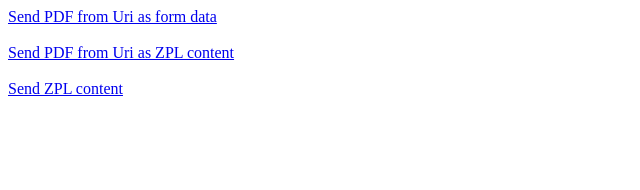
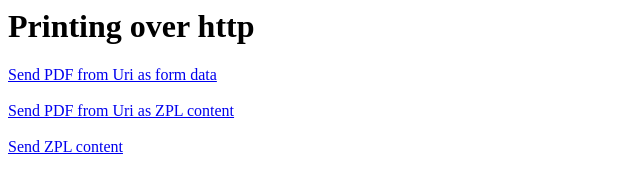
Before and after one commit to devp619/zebra-http-printing, a plain HTML site: page index.html in a window 1280 px wide. Shown: the whole page, without its empty margins (0-640 px from the left). Drawn offline with Linux system fonts and the light colour scheme.

Commit message:
Update index.html

```diff
--- a/index.html
+++ b/index.html
@@ -5,6 +5,7 @@
 </head>
 
 <body>
+    <h1>Printing over http</h1>
     <a href="./http/app/sendPdfFromUriAsFormData.html">Send PDF from Uri as form data</a><br /><br />
     <a href="./http/app/sendPdfFromUriAsZplContent.html">Send PDF from Uri as ZPL content</a><br /><br />
     <a href="./http/app/sendZplContent.html">Send ZPL content</a>
```
